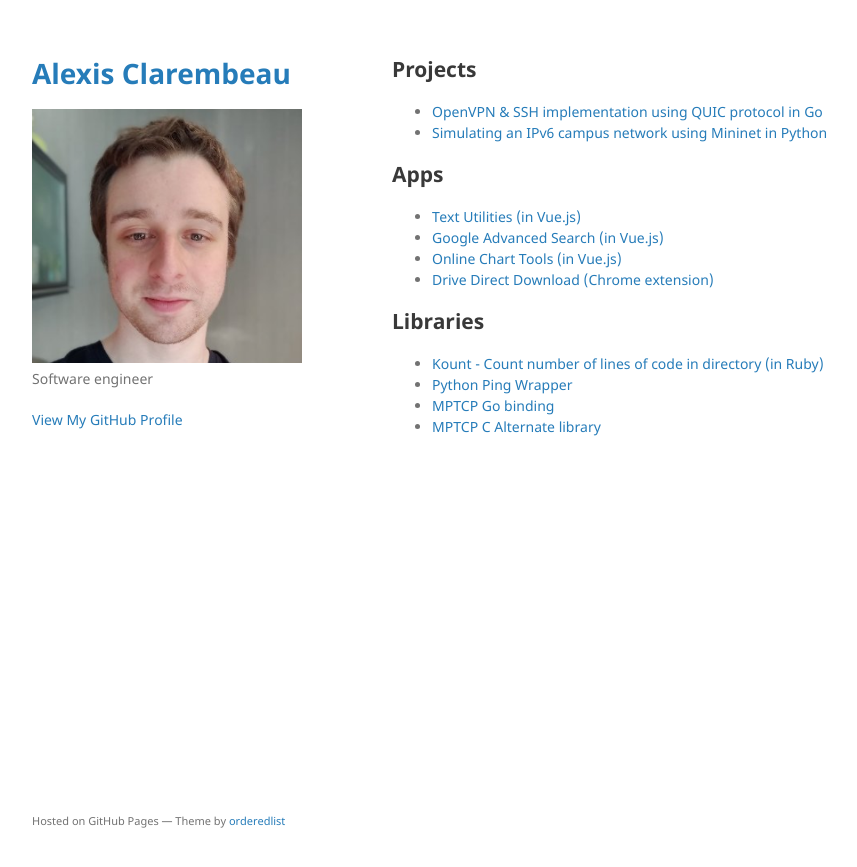
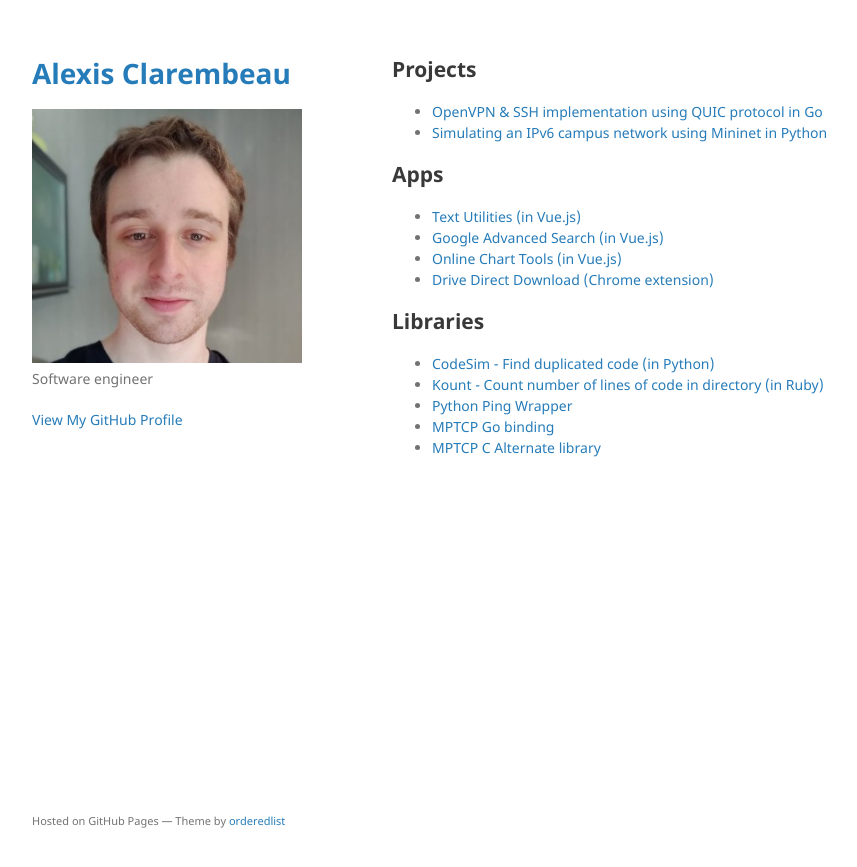
Before and after one commit to aclarembeau/portfolio, a Jekyll site: the page built from index.md, in a window 1280 px wide. Shown: the top 867 px of the page, without its empty margins (178-1035 px from the left). Built offline with Jekyll 4.4.1, drawn with Linux system fonts in a browser that asks for light colours; our own code applies the rules of GitHub Pages for plain Markdown files.

Commit message:
Add codesim

```diff
--- a/index.md
+++ b/index.md
@@ -15,6 +15,7 @@ layout: default
 
 ## Libraries
 
+- [CodeSim - Find duplicated code (in Python)](https://github.com/aclarembeau/codesim)
 - [Kount - Count number of lines of code in directory (in Ruby)](https://github.com/aclarembeau/kount)
 - [Python Ping Wrapper](https://github.com/aclarembeau/python-ping)
 - [MPTCP Go binding](https://github.com/aclarembeau/go-mptcp-api)
```
